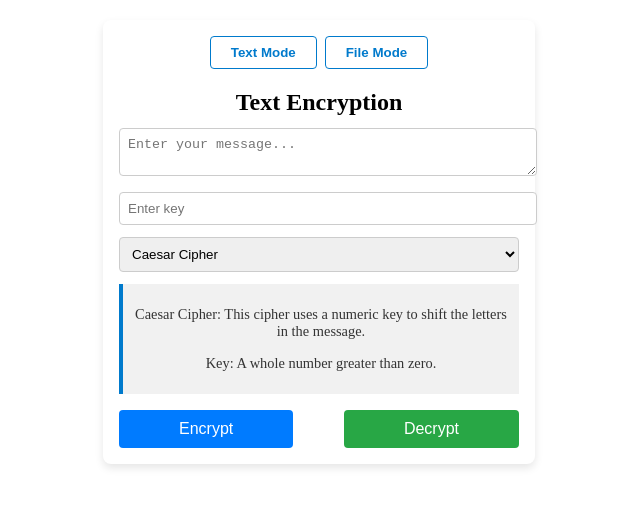
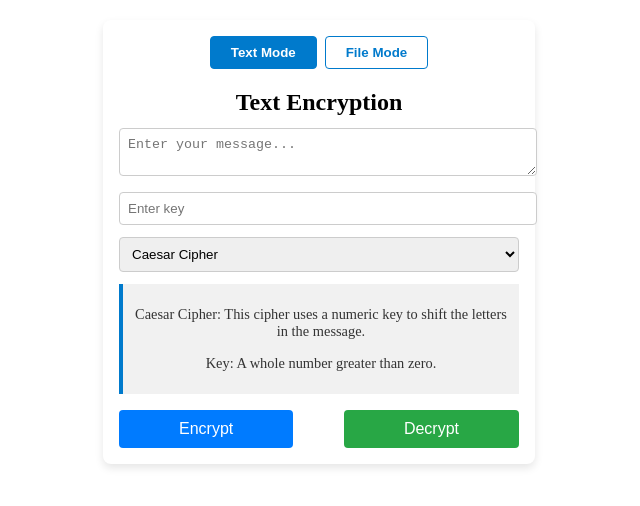
Before and after one commit to AndrewAscone/DeCypher, a React (Vite) app in the folder src/main/java/com/scone/DeCypher/frontend/: page / in a window 1280 px wide. Shown: the top 506 px of the page, without its empty margins (321-961 px from the left). Built offline with nearby package versions, Linux system fonts and the light colour scheme.

Commit message:
More styling for toggle buttons

```diff
--- a/src/main/java/com/scone/DeCypher/frontend/src/DeCypherStyling.css
+++ b/src/main/java/com/scone/DeCypher/frontend/src/DeCypherStyling.css
@@ -32,6 +32,12 @@ h2 {
     cursor: pointer;
     font-weight: bold;
     transition: all 0.2 ease;
+}
+
+.mode-toggle button.active,
+.mode-toggle button:hover {
+    background-color: #007acc;
+    color: white;
 }
 
 /* Cipher Box Info */
```
